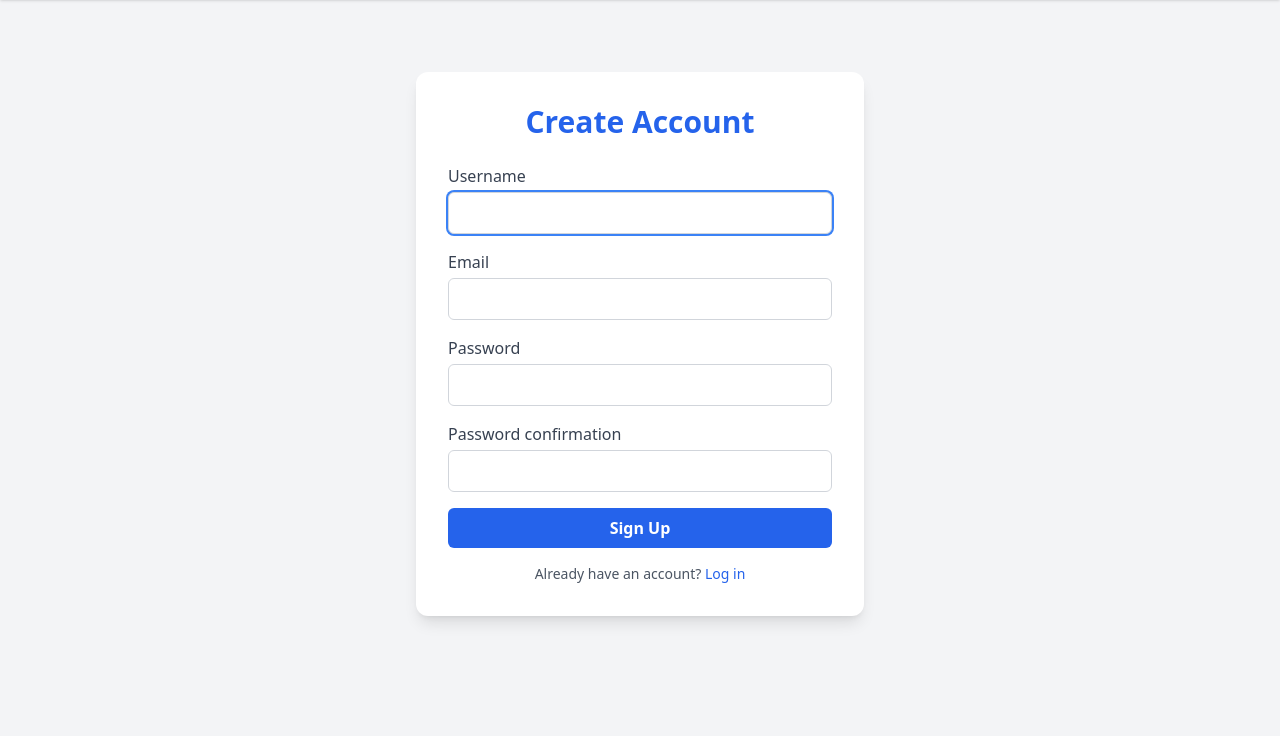
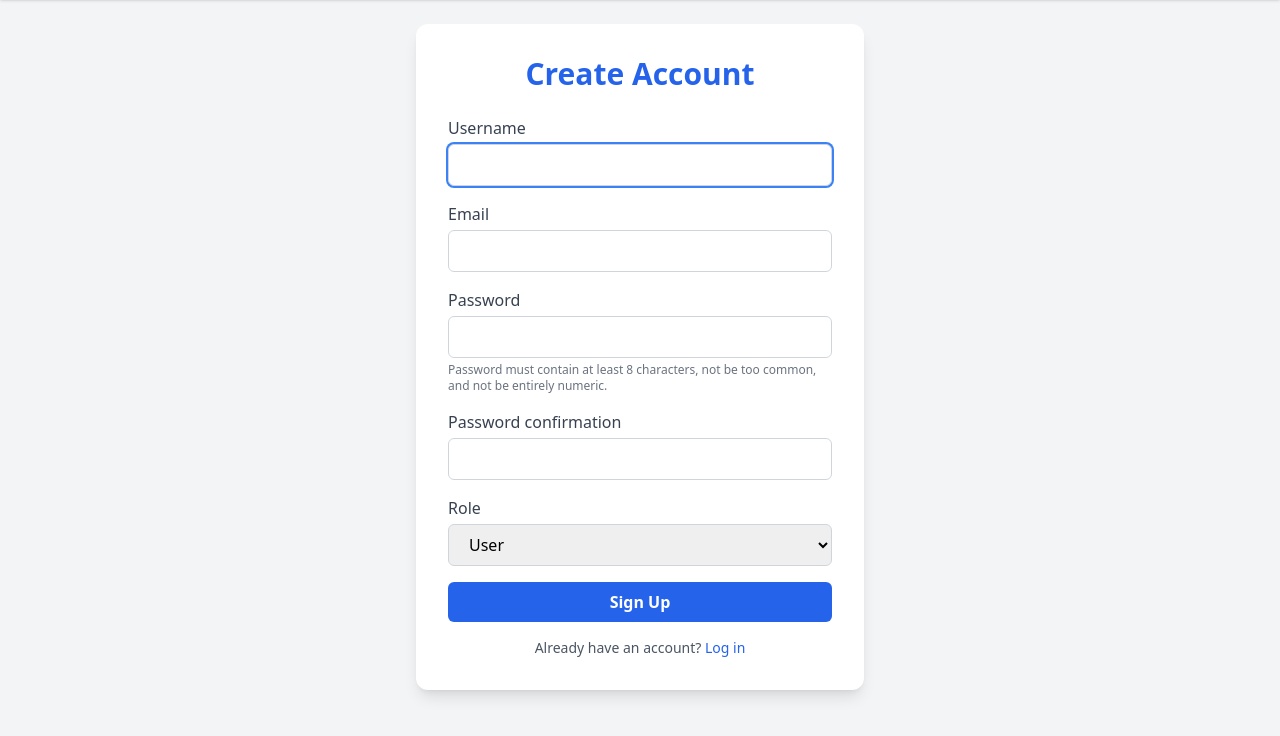
Before and after one commit to Abishek-sk46/digital-worklog, a Django app: page /register/ in a window 1280 px wide. Shown: the part 64-800 px from the top of the page. Run offline with Django 4.2, Linux system fonts and the light colour scheme; some libraries are stand-ins or nearby versions.

Commit message:
feat:role based registration

```diff
--- a/log_app/templates/registration/register.html
+++ b/log_app/templates/registration/register.html
@@ -1,4 +1,4 @@
-{% extends "log_app/base.html" %}
+{% extends 'log_app/base.html' %}
 {% load widget_tweaks %}
 
 {% block content %}
@@ -9,16 +9,36 @@
         <form method="post" class="space-y-4">
             {% csrf_token %}
 
+            <!-- Username/Email Fields -->
             {% for field in form %}
                 <div>
-                    <label for="{{ field.id_for_label }}" class="block text-gray-700 font-medium mb-1">{{ field.label }}</label>
+                    <label for="{{ field.id_for_label }}" class="block text-gray-700 font-medium mb-1">
+                        {{ field.label }}
+                    </label>
                     {{ field|add_class:"w-full px-4 py-2 border border-gray-300 rounded-md focus:outline-none focus:ring-2 focus:ring-blue-500" }}
+
+                    <!-- Password Requirements Hint -->
+                    {% if field.name == "password1" %}
+                        <p class="text-xs text-gray-500 mt-1">
+                            Password must contain at least 8 characters, not be too common, and not be entirely numeric.
+                        </p>
+                    {% endif %}
 
                     {% if field.errors %}
                         <p class="text-sm text-red-600 mt-1">{{ field.errors.as_text|striptags }}</p>
                     {% endif %}
                 </div>
             {% endfor %}
+
+            <!-- Role Selection Field -->
+            <div class="mb-4">
+                <label class="block text-gray-700 font-medium mb-1">Role</label>
+                <select name="role" class="w-full px-4 py-2 border border-gray-300 rounded-md focus:ring-blue-500 focus:border-blue-500">
+                    <option value="user">User</option>
+                    <option value="manager">Manager</option>
+                    <option value="admin">Admin</option>
+                </select>
+            </div>
 
             <button type="submit" class="w-full bg-blue-600 hover:bg-blue-700 text-white font-semibold py-2 rounded-md transition">
                 Sign Up
```
